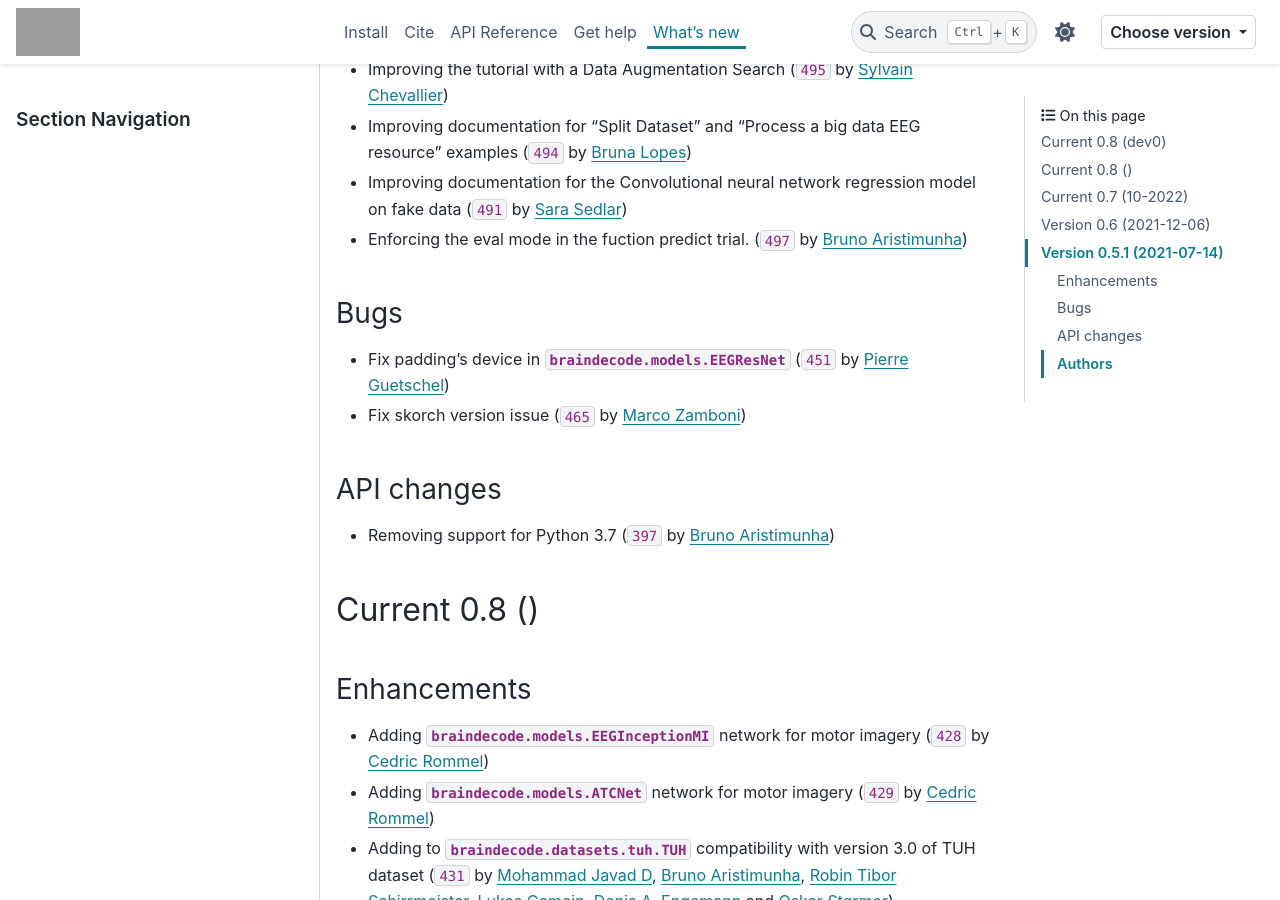
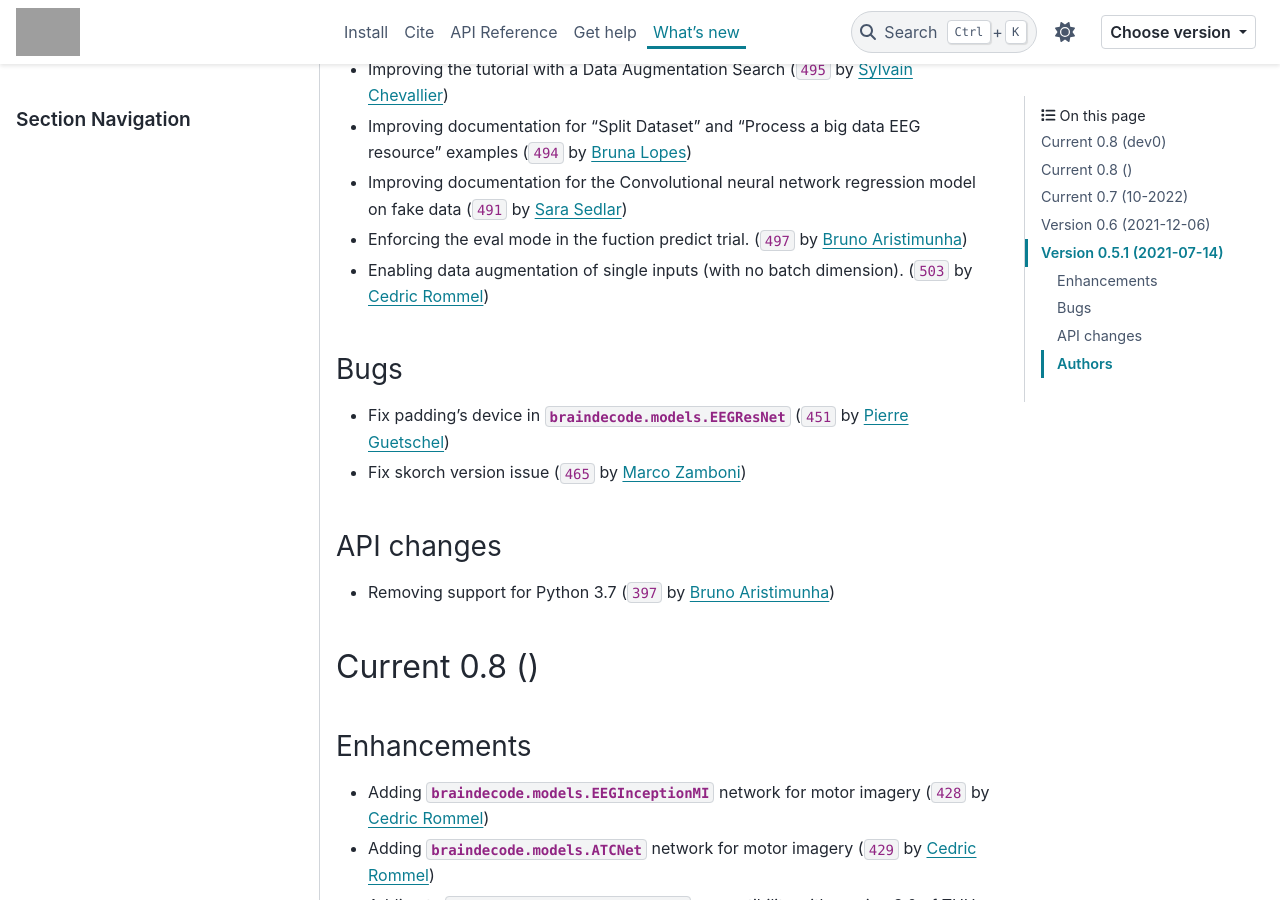
Before and after one commit to braindecode/braindecode, a Sphinx documentation site: the page built from docs/whats_new.rst, in a window 1280 px wide and 900 px high, scrolled down 832 px. Built offline with Sphinx 7.4.7 and the PyData theme 0.15.4, drawn with Linux system fonts in a browser that asks for light colours; pages that are not in the unit, such as notebooks, are missing from menus; comment, search, counter and statistics services are not loaded; cross-references to code outside the pages are shown as plain code; grey boxes are pictures that could not be loaded.

Commit message:
Update whats new

```diff
--- a/docs/whats_new.rst
+++ b/docs/whats_new.rst
@@ -37,6 +37,7 @@ Enhancements
 - Improving documentation for "Split Dataset" and "Process a big data EEG resource" examples (:gh:`494` by `Bruna Lopes`_)
 - Improving documentation for the Convolutional neural network regression model on fake data (:gh:`491` by `Sara Sedlar`_)
 - Enforcing the eval mode in the fuction predict trial. (:gh:`497` by `Bruno Aristimunha`_)
+- Enabling data augmentation of single inputs (with no batch dimension). (:gh:`503` by `Cedric Rommel`_)
 
 Bugs
 ~~~~
```
